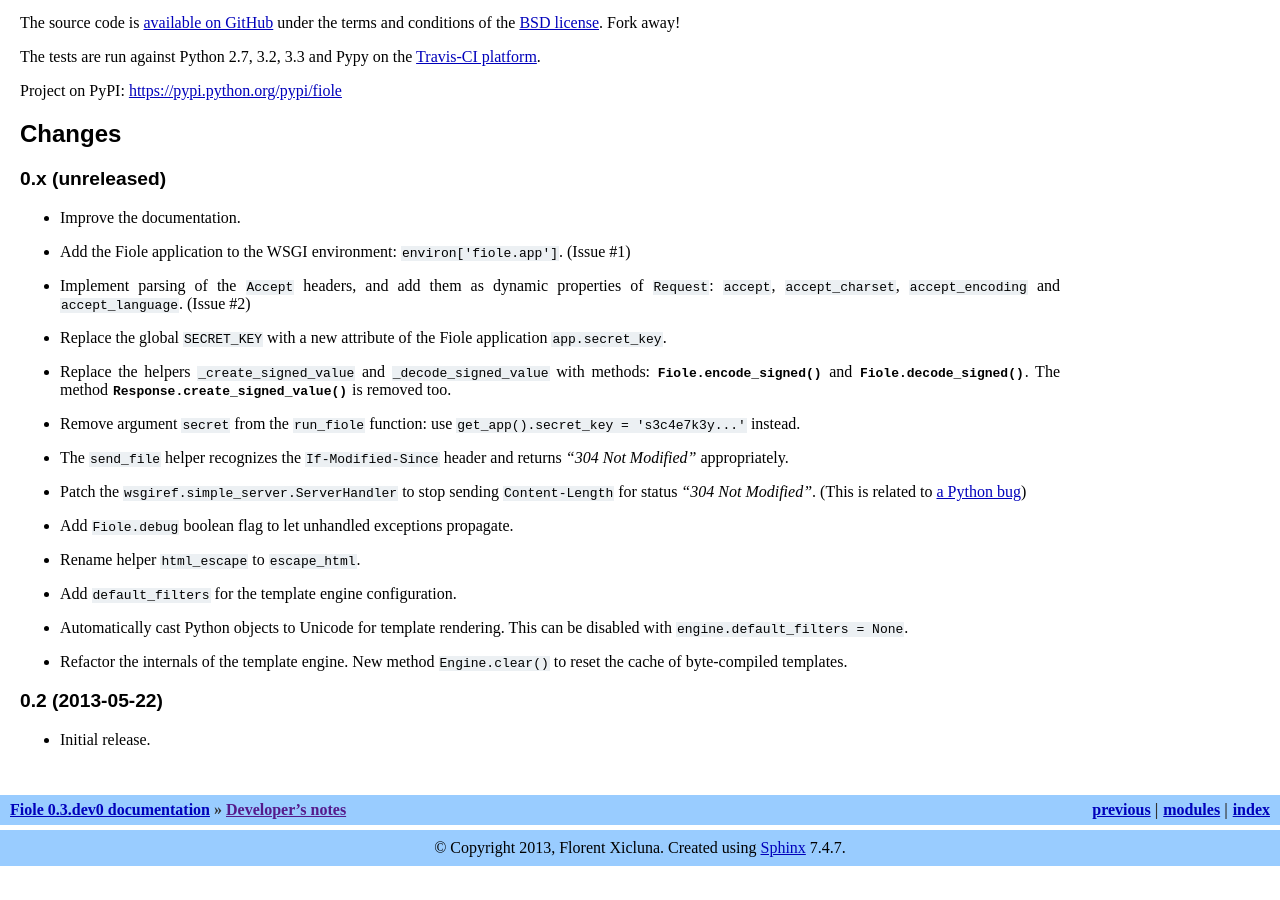
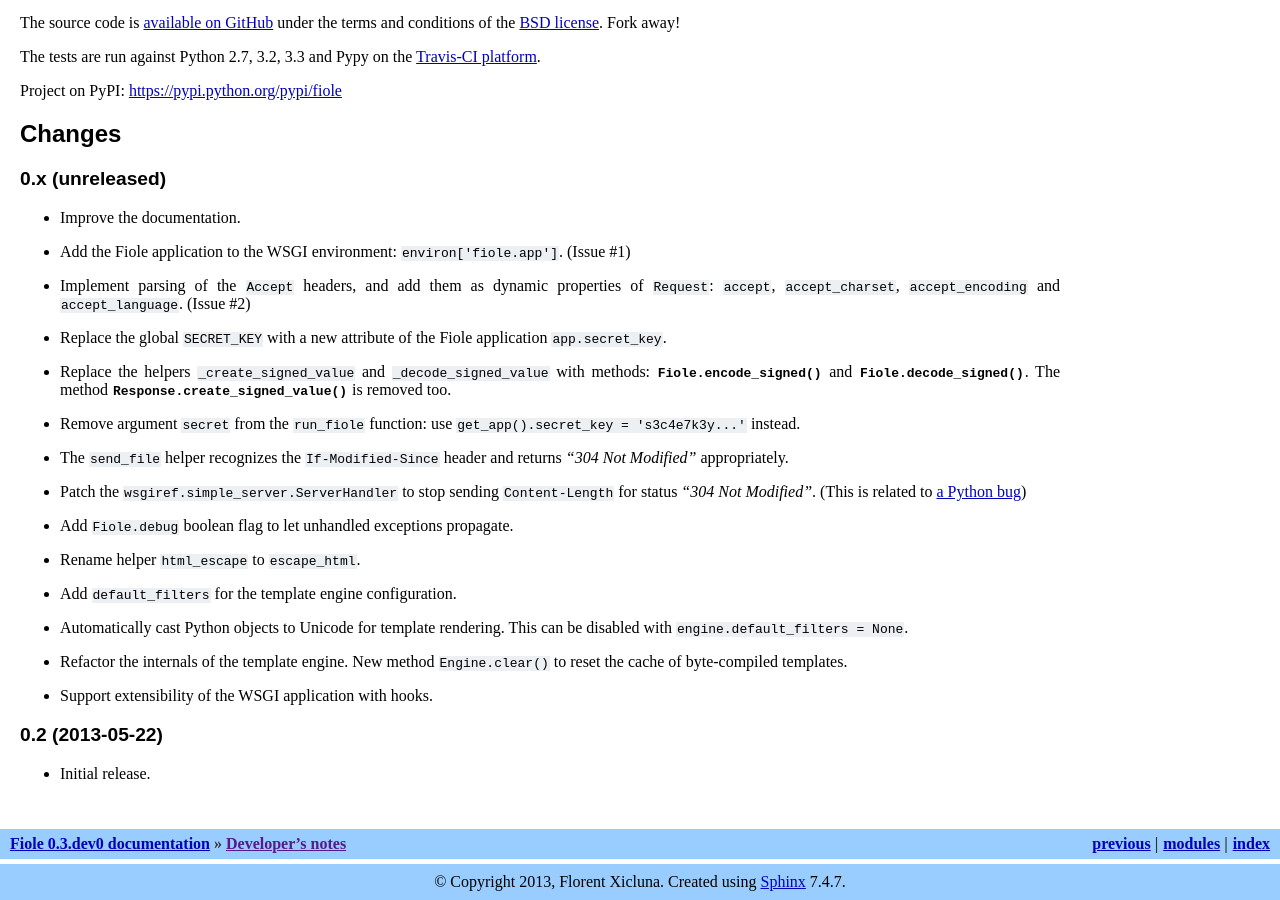
Before and after one commit to florentx/fiole, a Sphinx documentation site: the page built from docs/developer.rst, in a window 1280 px wide and 900 px high, scrolled down 2145 px. Built offline with Sphinx 7.4.7, drawn with Linux system fonts in a browser that asks for light colours; before the commit the page ends 3011 px from its top, so only the background shows below that.

Commit message:
Add the Fiole.hooks attribute to the documentation

```diff
--- a/CHANGES.rst
+++ b/CHANGES.rst
@@ -44,6 +44,8 @@
 * Refactor the internals of the template engine.  New method
   ``Engine.clear()`` to reset the cache of byte-compiled templates.
 
+* Support extensibility of the WSGI application with hooks.
+
 
 0.2 (2013-05-22)
 ~~~~~~~~~~~~~~~~
--- a/docs/api.rst
+++ b/docs/api.rst
@@ -54,6 +54,10 @@
    .. attribute:: static_folder
 
       Directory where static files are located.  (default: *./static*)
+
+   .. attribute:: hooks
+
+      List of :ref:`hooks` which are registered for this application.
 
    .. automethod:: handle_request
    .. automethod:: handle_error
--- a/docs/routing.rst
+++ b/docs/routing.rst
@@ -75,6 +75,8 @@
         raise NotFound("This action is not supported")
 
 
+.. _hooks:
+
 Hooks
 -----
 
```
